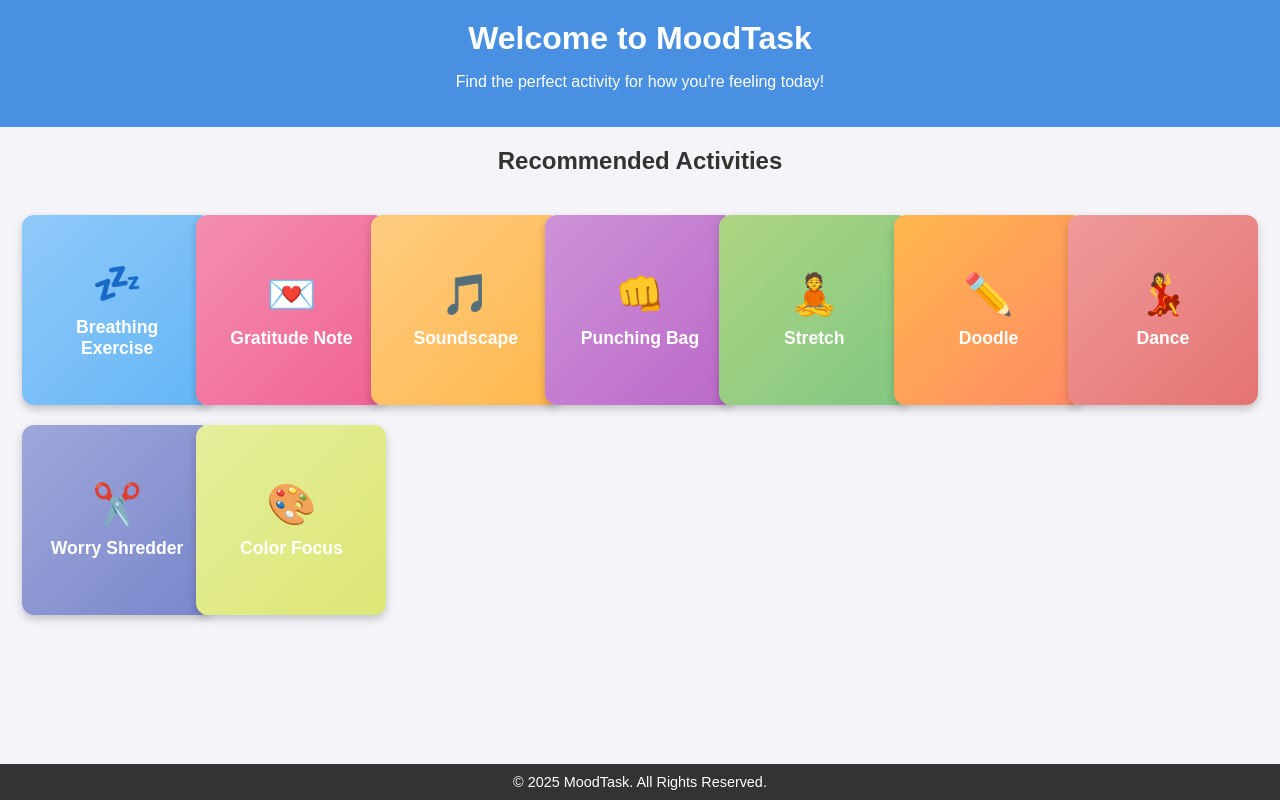
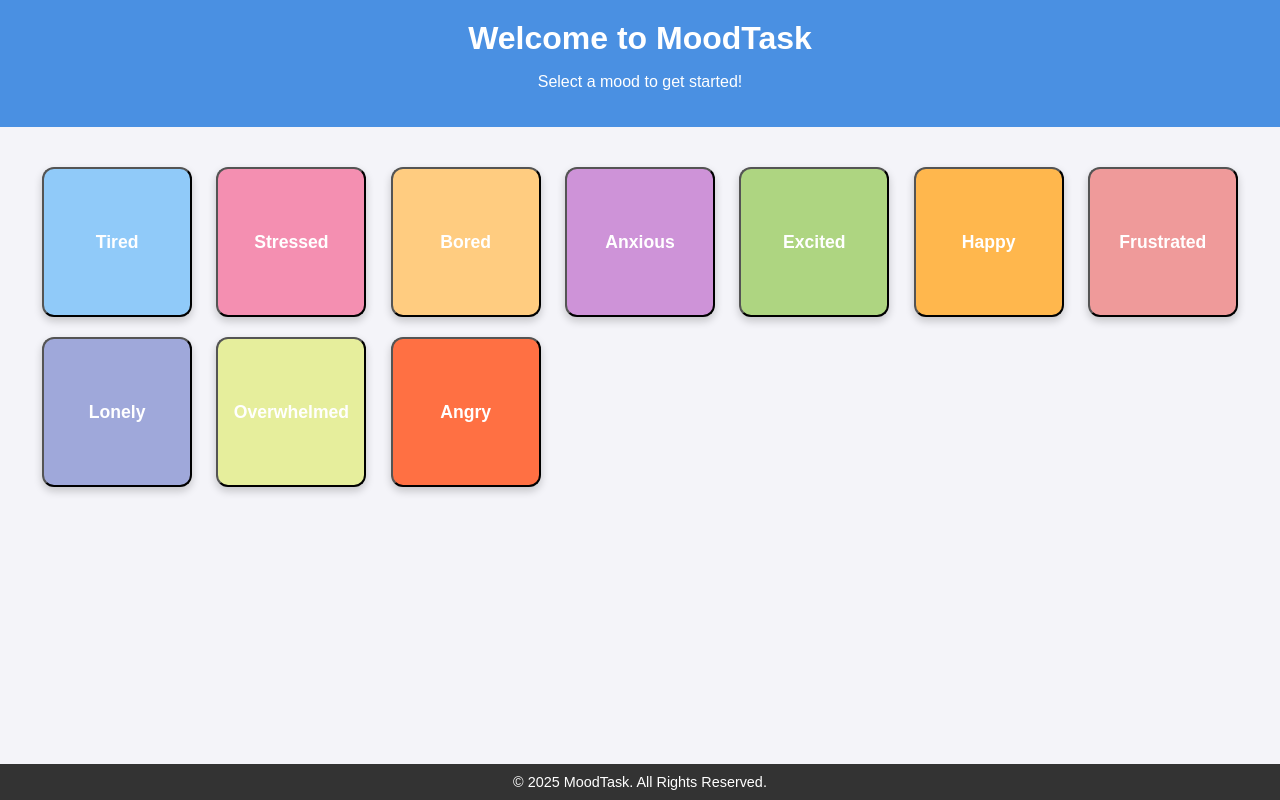
Before and after one commit to AIFuture180/MoodTask8, a plain HTML site: page index.html in a window 1280 px wide. Drawn offline with Linux system fonts and the light colour scheme.

Commit message:
Update index.html

```diff
--- a/index.html
+++ b/index.html
@@ -4,7 +4,6 @@
     <meta charset="UTF-8">
     <meta name="viewport" content="width=device-width, initial-scale=1.0">
     <title>MoodTask</title>
-    <link rel="stylesheet" href="styles.css">
     <style>
         /* General Styles */
         body {
@@ -42,7 +41,7 @@
             font-size: 0.9rem;
         }
 
-        #recommendations-container {
+        #moods-container, #recommendations-container {
             display: grid;
             grid-template-columns: repeat(auto-fit, minmax(150px, 1fr));
             gap: 20px;
@@ -51,7 +50,7 @@
             padding: 20px;
         }
 
-        .recommendation-btn {
+        .mood-btn, .recommendation-btn {
             display: flex;
             flex-direction: column;
             align-items: center;
@@ -61,7 +60,6 @@
             width: 150px;
             height: 150px;
             border-radius: 12px;
-            background: linear-gradient(135deg, #4a90e2, #50e3c2);
             color: white;
             text-decoration: none;
             font-size: 1.1rem;
@@ -70,76 +68,75 @@
             transition: transform 0.3s ease, box-shadow 0.3s ease;
         }
 
-        .recommendation-btn:hover {
+        .mood-btn:hover, .recommendation-btn:hover {
             transform: translateY(-5px);
             box-shadow: 0 8px 16px rgba(0, 0, 0, 0.3);
         }
 
-        .recommendation-btn .icon {
-            font-size: 2.5rem;
-            margin-bottom: 10px;
+        /* Mood Button Colors */
+        .mood-btn.tired { background: #90caf9; }
+        .mood-btn.stressed { background: #f48fb1; }
+        .mood-btn.bored { background: #ffcc80; }
+        .mood-btn.anxious { background: #ce93d8; }
+        .mood-btn.excited { background: #aed581; }
+        .mood-btn.happy { background: #ffb74d; }
+        .mood-btn.frustrated { background: #ef9a9a; }
+        .mood-btn.lonely { background: #9fa8da; }
+        .mood-btn.overwhelmed { background: #e6ee9c; }
+        .mood-btn.angry { background: #ff7043; }
+
+        /* Activity Button Colors */
+        .recommendation-btn { display: none; }
+        .recommendation-btn.tired, .recommendation-btn.stressed,
+        .recommendation-btn.bored, .recommendation-btn.anxious,
+        .recommendation-btn.excited, .recommendation-btn.happy,
+        .recommendation-btn.frustrated, .recommendation-btn.lonely,
+        .recommendation-btn.overwhelmed, .recommendation-btn.angry {
+            display: none;
         }
 
-        /* Individual Button Colors */
-        .recommendation-btn.tired { background: linear-gradient(135deg, #90caf9, #64b5f6); }
-        .recommendation-btn.stressed { background: linear-gradient(135deg, #f48fb1, #f06292); }
-        .recommendation-btn.bored { background: linear-gradient(135deg, #ffcc80, #ffb74d); }
-        .recommendation-btn.anxious { background: linear-gradient(135deg, #ce93d8, #ba68c8); }
-        .recommendation-btn.excited { background: linear-gradient(135deg, #aed581, #81c784); }
-        .recommendation-btn.happy { background: linear-gradient(135deg, #ffb74d, #ff8a65); }
-        .recommendation-btn.frustrated { background: linear-gradient(135deg, #ef9a9a, #e57373); }
-        .recommendation-btn.lonely { background: linear-gradient(135deg, #9fa8da, #7986cb); }
-        .recommendation-btn.overwhelmed { background: linear-gradient(135deg, #e6ee9c, #dce775); }
-        .recommendation-btn.angry { background: linear-gradient(135deg, #ff8a65, #ff7043); }
+        .highlight { display: flex !important; }
     </style>
+    <script>
+        function showActivities(mood) {
+            // Hide all activities
+            document.querySelectorAll('.recommendation-btn').forEach(btn => btn.classList.remove('highlight'));
+
+            // Show activities matching the selected mood
+            document.querySelectorAll(`.recommendation-btn.${mood}`).forEach(btn => btn.classList.add('highlight'));
+        }
+    </script>
 </head>
 <body>
     <header>
         <h1>Welcome to MoodTask</h1>
-        <p>Find the perfect activity for how you're feeling today!</p>
+        <p>Select a mood to get started!</p>
     </header>
 
     <main>
-        <section id="activity-recommendations">
-            <h2 style="text-align: center;">Recommended Activities</h2>
-            <div id="recommendations-container">
-                <a href="#" class="recommendation-btn tired">
-                    <span class="icon">💤</span>
-                    Breathing Exercise
-                </a>
-                <a href="#" class="recommendation-btn stressed">
-                    <span class="icon">💌</span>
-                    Gratitude Note
-                </a>
-                <a href="#" class="recommendation-btn bored">
-                    <span class="icon">🎵</span>
-                    Soundscape
-                </a>
-                <a href="#" class="recommendation-btn anxious">
-                    <span class="icon">👊</span>
-                    Punching Bag
-                </a>
-                <a href="#" class="recommendation-btn excited">
-                    <span class="icon">🧘</span>
-                    Stretch
-                </a>
-                <a href="#" class="recommendation-btn happy">
-                    <span class="icon">✏️</span>
-                    Doodle
-                </a>
-                <a href="#" class="recommendation-btn frustrated">
-                    <span class="icon">💃</span>
-                    Dance
-                </a>
-                <a href="#" class="recommendation-btn lonely">
-                    <span class="icon">✂️</span>
-                    Worry Shredder
-                </a>
-                <a href="#" class="recommendation-btn overwhelmed">
-                    <span class="icon">🎨</span>
-                    Color Focus
-                </a>
-            </div>
+        <section id="moods-container">
+            <button class="mood-btn tired" onclick="showActivities('tired')">Tired</button>
+            <button class="mood-btn stressed" onclick="showActivities('stressed')">Stressed</button>
+            <button class="mood-btn bored" onclick="showActivities('bored')">Bored</button>
+            <button class="mood-btn anxious" onclick="showActivities('anxious')">Anxious</button>
+            <button class="mood-btn excited" onclick="showActivities('excited')">Excited</button>
+            <button class="mood-btn happy" onclick="showActivities('happy')">Happy</button>
+            <button class="mood-btn frustrated" onclick="showActivities('frustrated')">Frustrated</button>
+            <button class="mood-btn lonely" onclick="showActivities('lonely')">Lonely</button>
+            <button class="mood-btn overwhelmed" onclick="showActivities('overwhelmed')">Overwhelmed</button>
+            <button class="mood-btn angry" onclick="showActivities('angry')">Angry</button>
+        </section>
+
+        <section id="recommendations-container">
+            <a href="#" class="recommendation-btn tired">Breathing Exercise</a>
+            <a href="#" class="recommendation-btn stressed">Gratitude Note</a>
+            <a href="#" class="recommendation-btn bored">Soundscape</a>
+            <a href="#" class="recommendation-btn anxious">Punching Bag</a>
+            <a href="#" class="recommendation-btn excited">Stretch</a>
+            <a href="#" class="recommendation-btn happy">Doodle</a>
+            <a href="#" class="recommendation-btn frustrated">Dance</a>
+            <a href="#" class="recommendation-btn lonely">Worry Shredder</a>
+            <a href="#" class="recommendation-btn overwhelmed">Color Focus</a>
         </section>
     </main>
 
```
